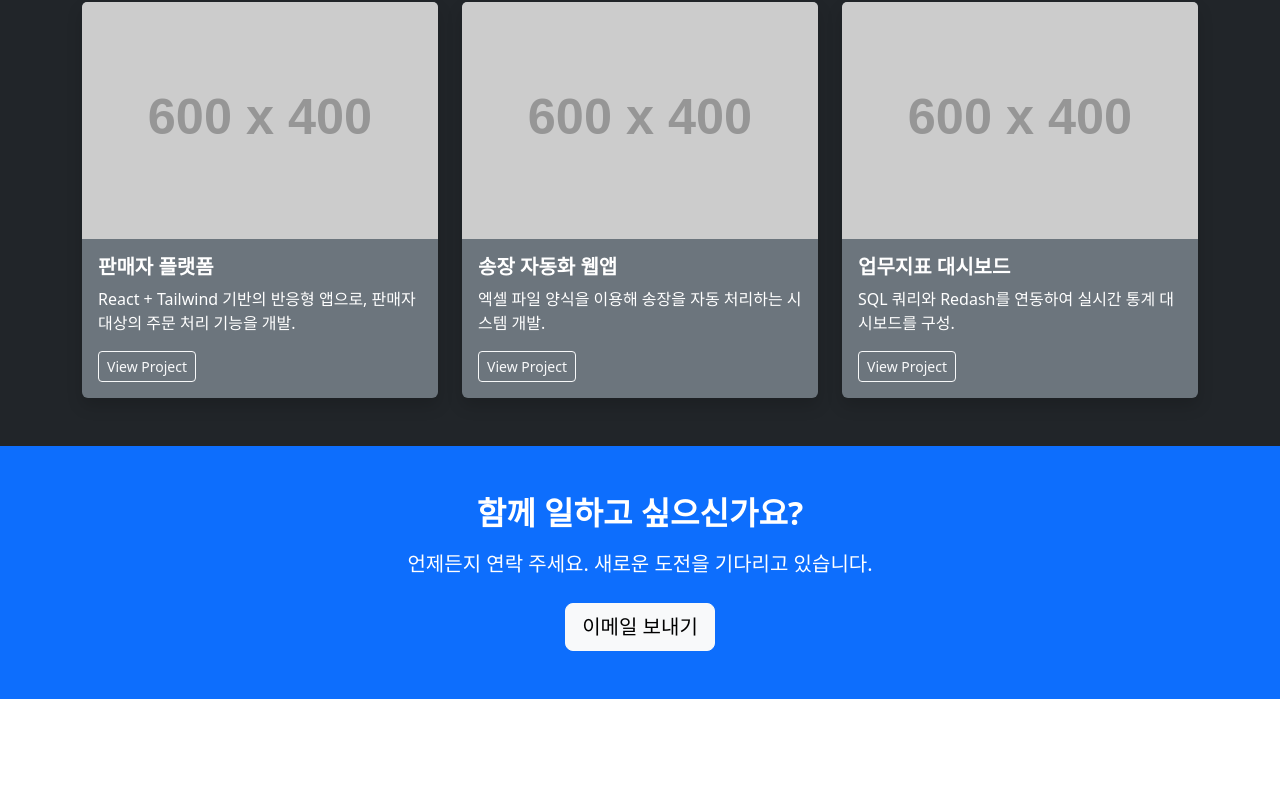
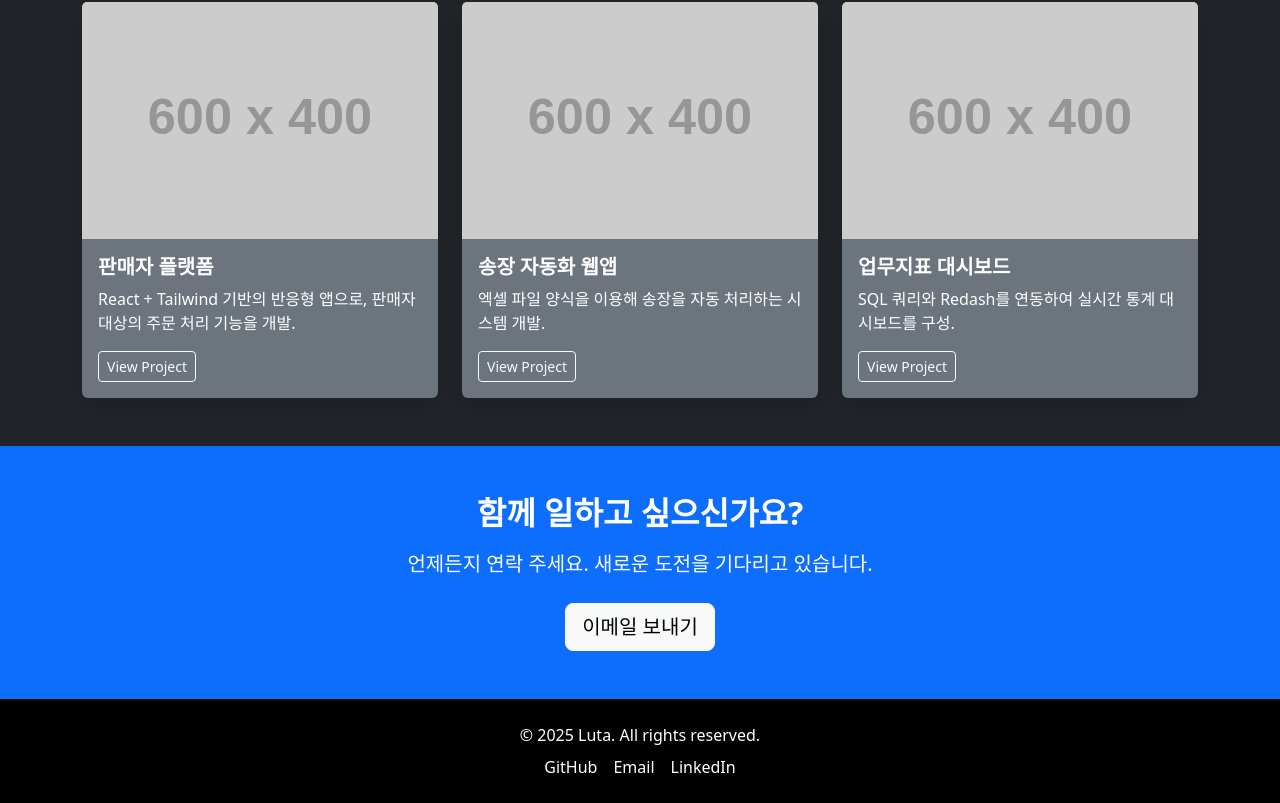
Before and after one commit to helloitsluta/landing-personal, a Vue app: page / in a window 1280 px wide. Shown: the part 1271-2074 px from the top of the page. Before the commit the page ends 1970 px from the top, so only its background shows below. Built offline with nearby package versions, Linux system fonts and the light colour scheme.

Commit message:
Add Footer with social links and copyright

```diff
--- a/src/App.vue
+++ b/src/App.vue
@@ -3,6 +3,7 @@ import HeroSection from './components/HeroSection.vue';
 import AboutSection from './components/AboutSection.vue';
 import ProjectSection from './components/ProjectSection.vue';
 import CTASection from './components/CTASection.vue';
+import Footer from './components/Footer.vue';
 </script>
 
 <template>
@@ -10,6 +11,7 @@ import CTASection from './components/CTASection.vue';
   <AboutSection />
   <ProjectSection />
   <CTASection />
+  <Footer />
 </template>
 
 <style scoped>
--- /dev/null
+++ b/src/components/Footer.vue
@@ -0,0 +1,22 @@
+<template>
+  <footer class="bg-black text-white text-center py-4">
+    <div class="container">
+      <p class="mb-2">© 2025 Luta. All rights reserved.</p>
+      <div class="d-flex justify-content-center gap-3">
+        <a href="https://github.com/yourgithub" target="_blank" class="text-white text-decoration-none">
+          GitHub
+        </a>
+        <a href="mailto:your.email@example.com" class="text-white text-decoration-none">
+          Email
+        </a>
+        <a href="https://www.linkedin.com/in/yourprofile" target="_blank" class="text-white text-decoration-none">
+          LinkedIn
+        </a>
+      </div>
+    </div>
+  </footer>
+</template>
+
+<script setup>
+
+</script>
```
